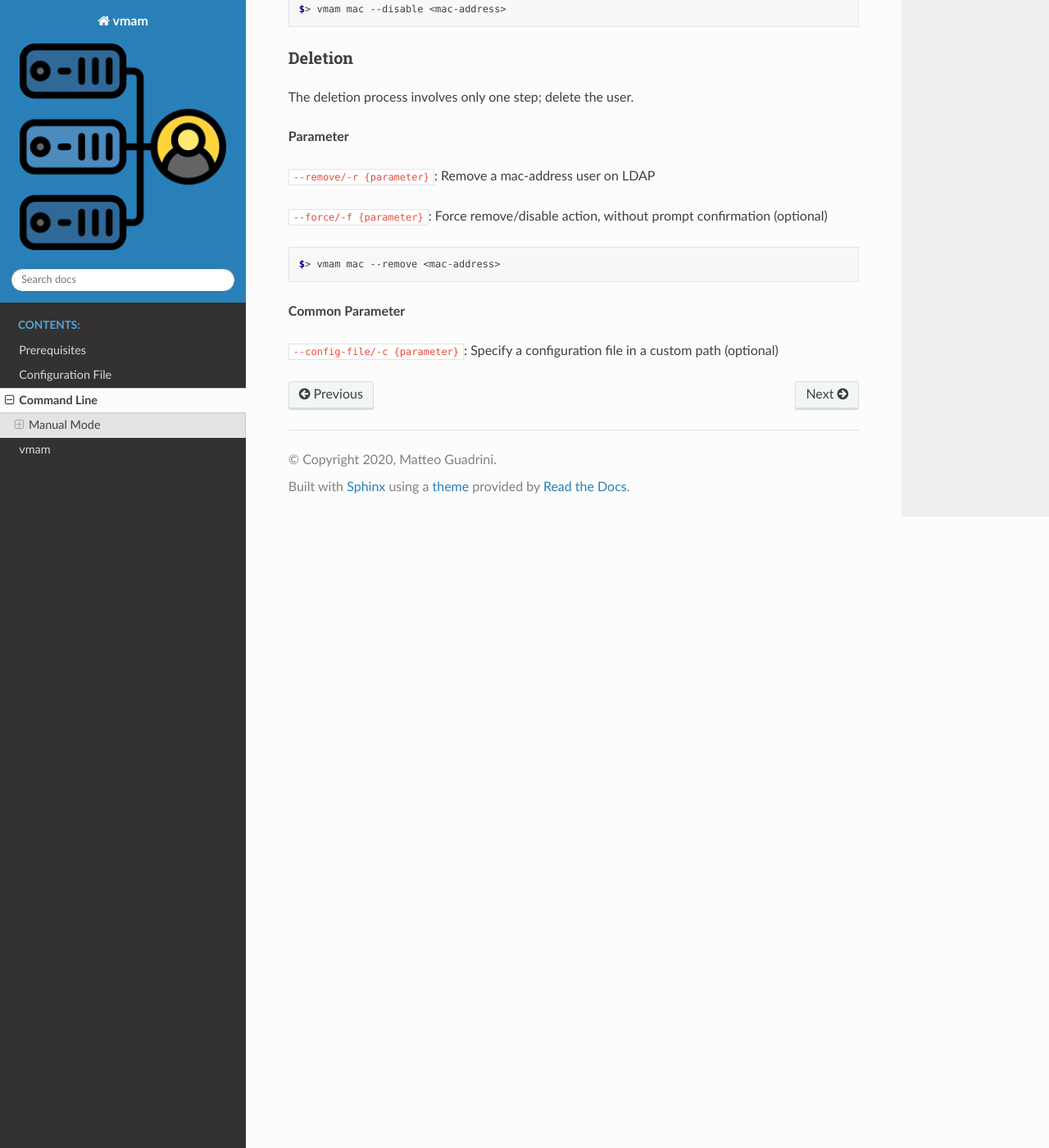
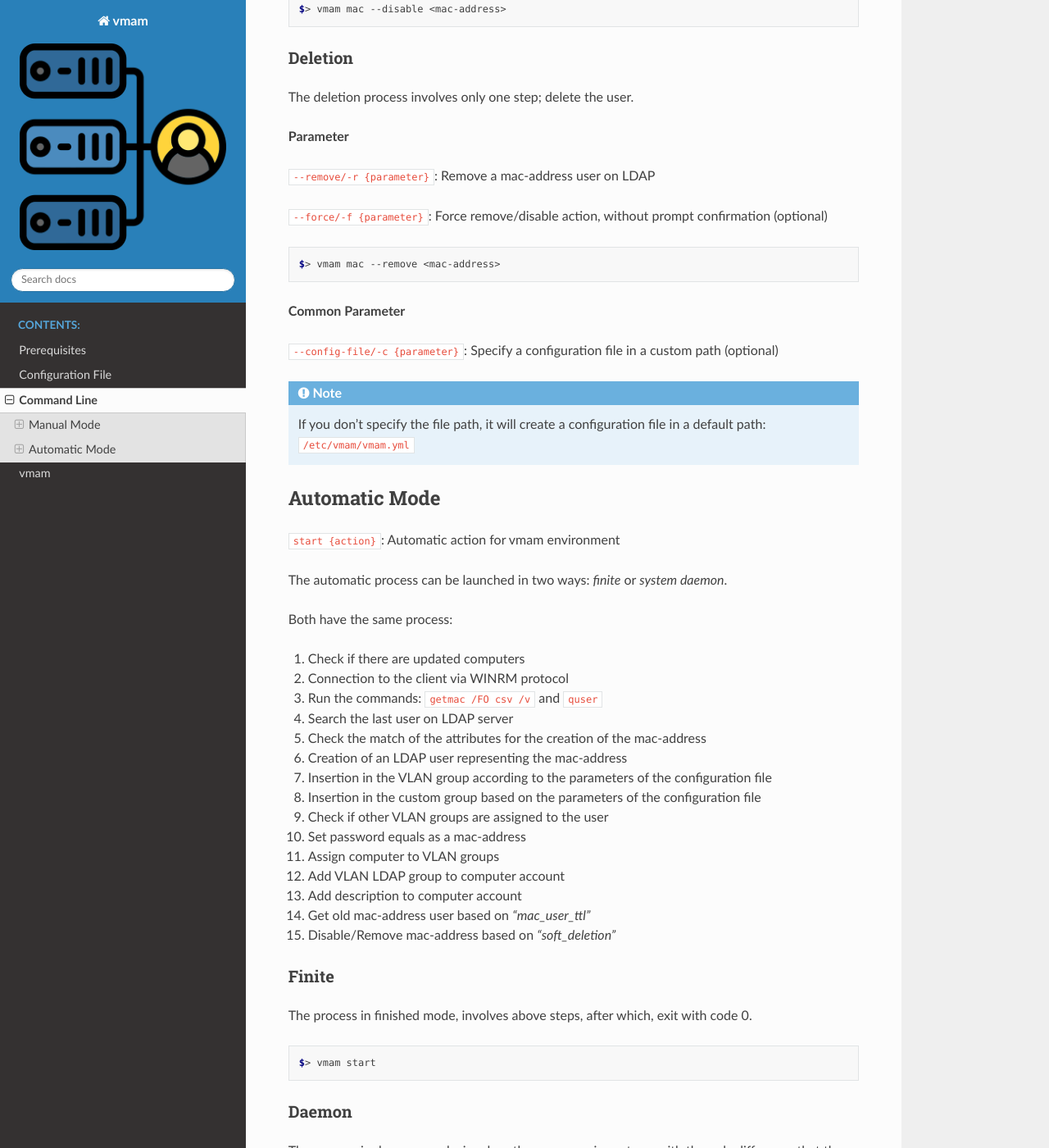
Before and after one commit to MatteoGuadrini/vmam, a Sphinx documentation site: the page built from docs/source/cmd.rst, in a window 1280 px wide and 1400 px high, scrolled down 1280 px. Shown: the whole window at 82% size. Built offline with Sphinx 7.4.7 and the Read the Docs theme 2.0.0, drawn with Linux system fonts in a browser that asks for light colours; some of the changed text lies outside the part shown.

Commit message:
Add automatic mode in command line documentation

```diff
--- a/docs/source/cmd.rst
+++ b/docs/source/cmd.rst
@@ -77,3 +77,65 @@ The deletion process involves only one step; delete the user.
 **Common Parameter**
 
 ``--config-file/-c {parameter}``: Specify a configuration file in a custom path (optional)
+
+.. note::
+
+    If you don't specify the file path, it will create a configuration file in a default path: ``/etc/vmam/vmam.yml``
+
+
+Automatic Mode
+**************
+
+``start {action}``: Automatic action for vmam environment
+
+The automatic process can be launched in two ways: *finite* or *system daemon*.
+
+Both have the same process:
+
+1. Check if there are updated computers
+2. Connection to the client via WINRM protocol
+3. Run the commands: ``getmac /FO csv /v`` and ``quser``
+4. Search the last user on LDAP server
+5. Check the match of the attributes for the creation of the mac-address
+6. Creation of an LDAP user representing the mac-address
+7. Insertion in the VLAN group according to the parameters of the configuration file
+8. Insertion in the custom group based on the parameters of the configuration file
+9. Check if other VLAN groups are assigned to the user
+10. Set password equals as a mac-address
+11. Assign computer to VLAN groups
+12. Add VLAN LDAP group to computer account
+13. Add description to computer account
+14. Get old mac-address user based on *"mac_user_ttl"*
+15. Disable/Remove mac-address based on *"soft_deletion"*
+
+Finite
+======
+
+The process in finished mode, involves above steps, after which, exit with code 0.
+
+.. code-block:: console
+
+    $> vmam start
+
+Daemon
+======
+
+The process in daemon mode, involves the same previous steps,
+with the only difference that the process is launched in the background as a systemd daemon (see here).
+If something goes wrong, the process does not exit but writes error lines to the log file and will proceed in its course.
+
+.. code-block:: console
+
+    $> vmam start --daemon
+
+**Parameter**
+
+``--daemon/-d {parameter}``: If specified, the automatic process run in background
+
+**Common Parameter**
+
+``--config-file/-c {parameter}``: Specify a configuration file in a custom path (optional)
+
+.. note::
+
+    If you don't specify the file path, it will create a configuration file in a default path: ``/etc/vmam/vmam.yml``
--- a/docs/source/configuration.rst
+++ b/docs/source/configuration.rst
@@ -8,7 +8,7 @@ Configuration File
 Config Mode
 ***********
 
-To generate an empty configuration file, type at the command line (or through its function, see the *vmam* module):
+To generate an empty configuration file, type at the command line (or through its function, see the `*vmam* module <vmam.html>`_):
 
 .. code-block:: console
 
--- a/docs/source/prerequisites.rst
+++ b/docs/source/prerequisites.rst
@@ -8,7 +8,7 @@ Prerequisites
 vmam Server
 ***********
 
-The server hosting vmam must be unix-like and with systemd installed.
+The server hosting *vmam* must be unix-like and with systemd installed.
 
 Client on the network
 *********************
```
Also changed, not shown: vmam.py (+7 -9 lines).
